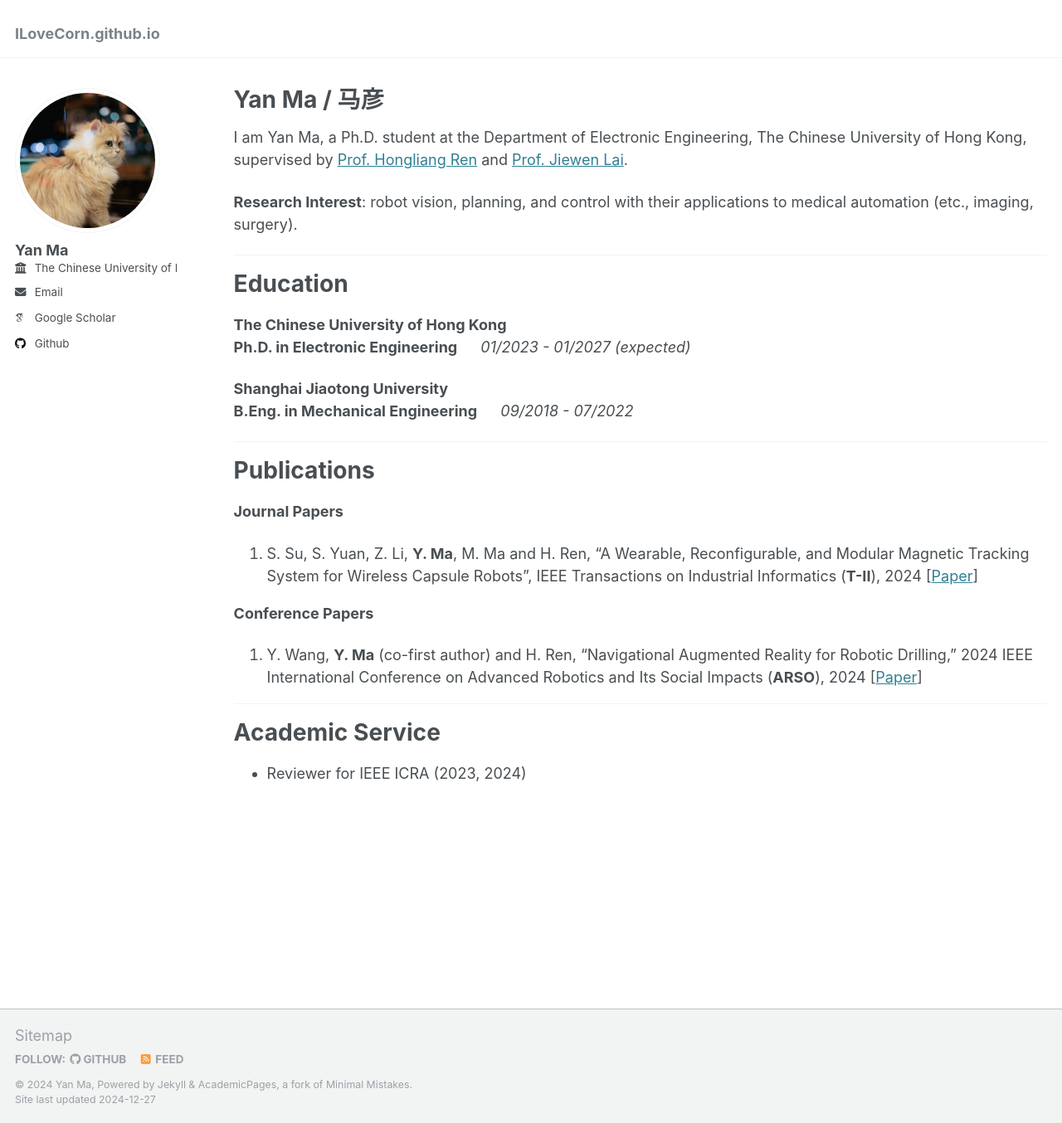
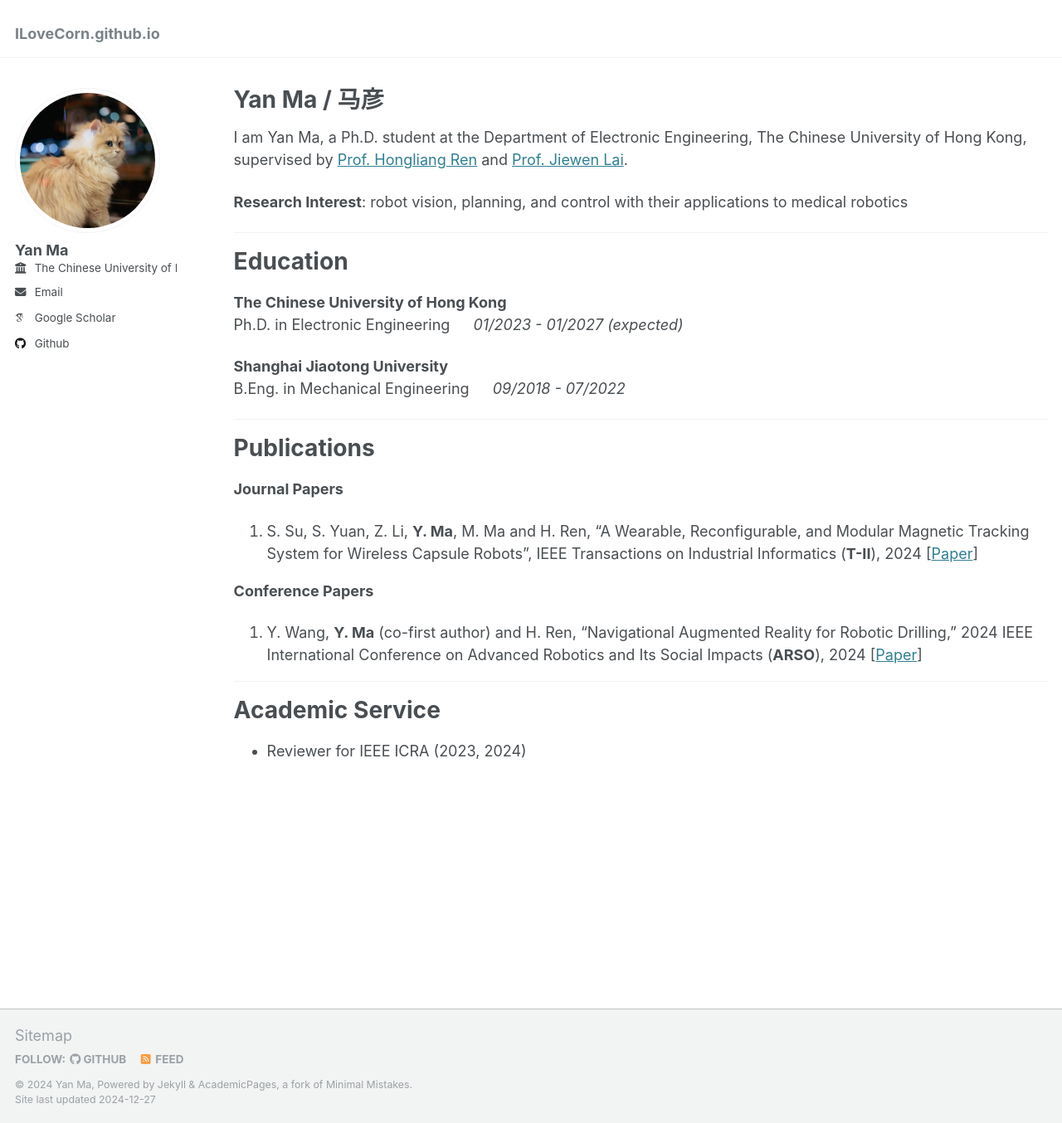
Before and after one commit to ILoveCorn/ILoveCorn.github.io, a Jekyll site: the page built from _pages/about.md, in a window 1280 px wide and 1354 px high. Shown: the whole window at 83% size. Built offline with Jekyll 4.4.1, drawn with Linux system fonts in a browser that asks for light colours; some web fonts are replaced.

Commit message:
Update about.md

```diff
--- a/_pages/about.md
+++ b/_pages/about.md
@@ -11,17 +10,17 @@ redirect_from:
 
 I am Yan Ma, a Ph.D. student at the Department of Electronic Engineering, The Chinese University of Hong Kong, supervised by [Prof. Hongliang Ren](https://www.ee.cuhk.edu.hk/en-gb/people/academic-staff/professors/prof-ren-hongliang) and [Prof. Jiewen Lai](https://samlai.me/).
 
-**Research Interest**: robot vision, planning, and control with their applications to medical automation (etc., imaging, surgery).
+**Research Interest**: robot vision, planning, and control with their applications to medical robotics
 
 ---
 
 # Education
 
 **The Chinese University of Hong Kong**
-**Ph.D. in Electronic Engineering** &emsp; _01/2023 - 01/2027 (expected)_
+Ph.D. in Electronic Engineering &emsp; _01/2023 - 01/2027 (expected)_
 
 **Shanghai Jiaotong University**
-**B.Eng. in Mechanical Engineering** &emsp; _09/2018 - 07/2022_
+B.Eng. in Mechanical Engineering &emsp; _09/2018 - 07/2022_
 
 ---
 
```
Also changed, not shown: other parts of _pages/about.md (+0 -1 lines).
